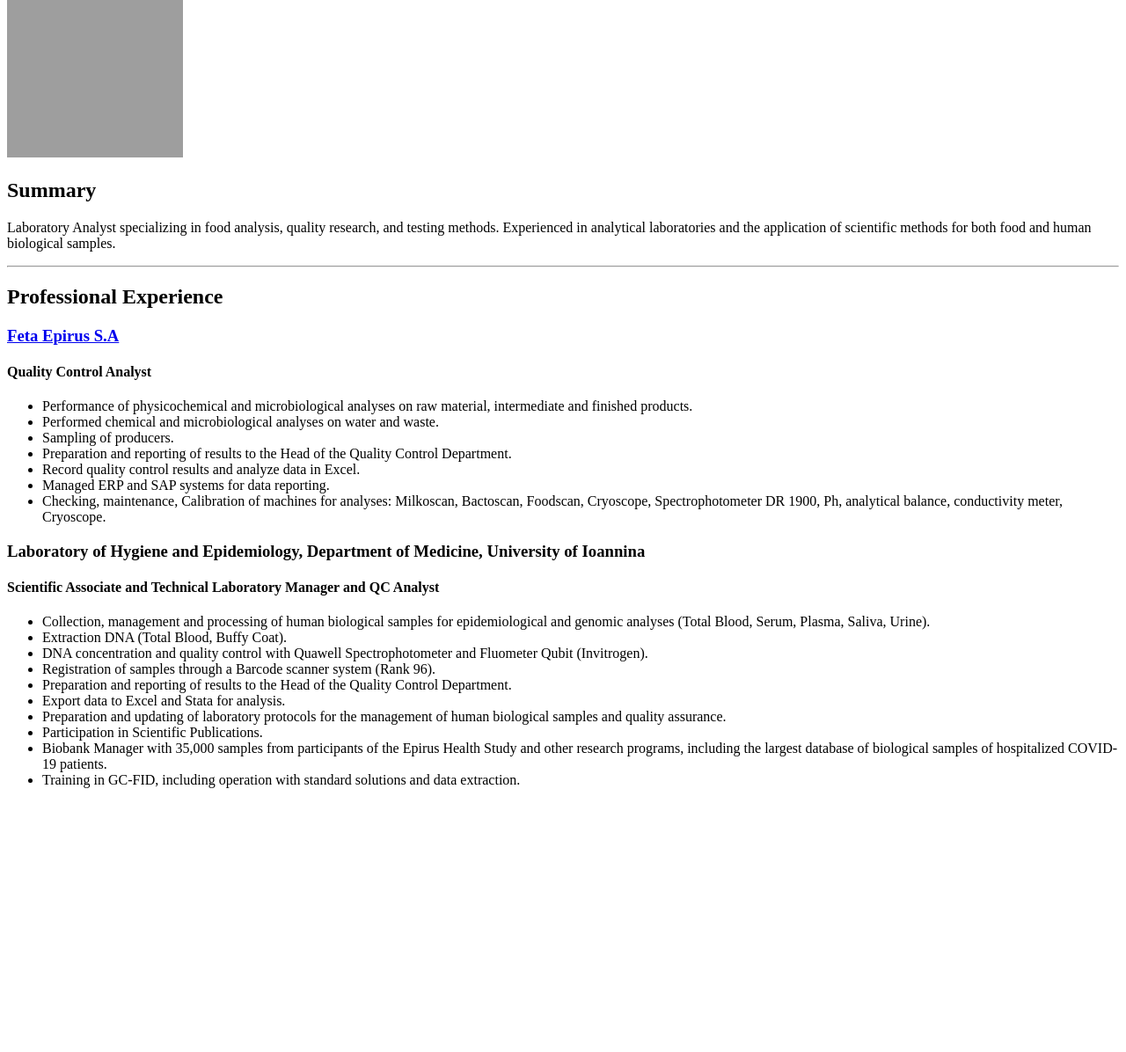
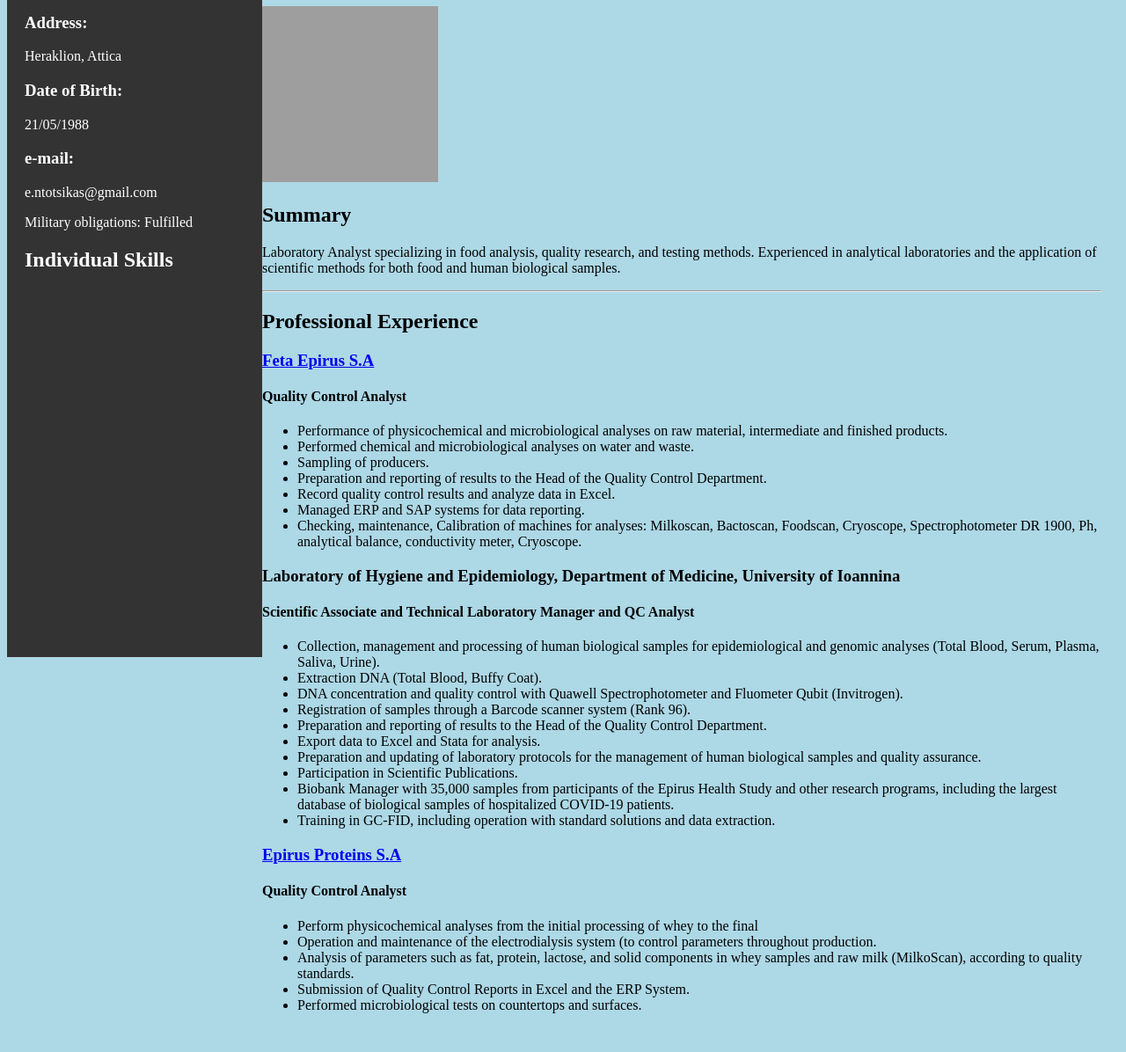
Before and after one commit to vaggelis27/html-resume, a plain HTML site: page index.html in a window 1280 px wide. Shown: the part 101-1297 px from the top of the page at 88% size. Before the commit the page ends 1013 px from the top, so only its background shows below. Drawn offline with Linux system fonts and the light colour scheme; grey boxes are pictures that could not be loaded.

Commit message:
Add files via upload

```diff
--- a/index.html
+++ b/index.html
@@ -3,8 +3,29 @@
 <head>
     <meta charset="UTF-8">
     <title>My Resume</title>
+    <link rel="stylesheet" href="./style.css" />
+    <link rel="preconnect" href="https://fonts.googleapis.com">
+    <link rel="preconnect" href="https://fonts.gstatic.com" crossorigin>
+    <link href="https://fonts.googleapis.com/css2?family=Lexend+Giga:wght@100;300;400;500;700;900&display=swap" rel="stylesheet">
+
 </head>
 <body>
+    <div class="sidebar">
+      <h2>Personal Information</h2>
+      <hr>
+      <h3>Address:</h3>
+      <p>Heraklion, Attica</p>
+      <h3>Date of Birth:</h3>
+      <p>21/05/1988</p>
+      <h3>e-mail: </h3>
+      <p>e.ntotsikas@gmail.com</p>
+      <p>Military obligations: Fulfilled</p>
+
+      <h2>Individual Skills </h2>
+      <p></p>
+
+     </div>
+     <div class="content">
     <h1>Ntotsikas Evangelos</h1>
     <img src="./images/resume.jpg" alt="Ntotsikas Evangelos" width="200" height="200">
     <h2>Summary</h2>
@@ -36,5 +57,16 @@
         <li>Biobank Manager with 35,000 samples from participants of the Epirus Health Study and other research programs, including the largest database of biological samples of hospitalized COVID-19 patients.</li>
         <li>Training in GC-FID, including operation with standard solutions and data extraction.</li>
     </ul>
+
+        <h3><a href="Epirus Proteins S.A">Epirus Proteins S.A</a></h3>
+        <h4>Quality Control Analyst</h4>
+    <ul>
+       <li>Perform physicochemical analyses from the initial processing of whey to the final </li>
+       <li>Operation and maintenance of the electrodialysis system (to control parameters throughout production. </li>
+       <li>Analysis of parameters such as fat, protein, lactose, and solid components in whey samples and raw milk (MilkoScan), according to quality standards.</li>
+       <li>Submission of Quality Control Reports in Excel and the ERP System.</li>
+       <li>Performed microbiological tests on countertops and surfaces.</li>
+    </ul>
+   </div>
 </body>
 </html>
--- /dev/null
+++ b/style.css
@@ -0,0 +1,25 @@
+html {
+    background-color: lightblue;
+}
+
+.sidebar {
+    background-color: #333;
+    color: white;
+    padding: 20px;
+    width: 250px;
+    height: 100vh;
+    position: fixed;
+}
+
+.content {
+    margin-left: 270px;
+    padding: 20px;
+}
+
+.div {
+    width: 320px;
+    height: 50px;
+    padding: 10px;
+    border: 5px solid gray;
+    margin: 0;
+}
```
